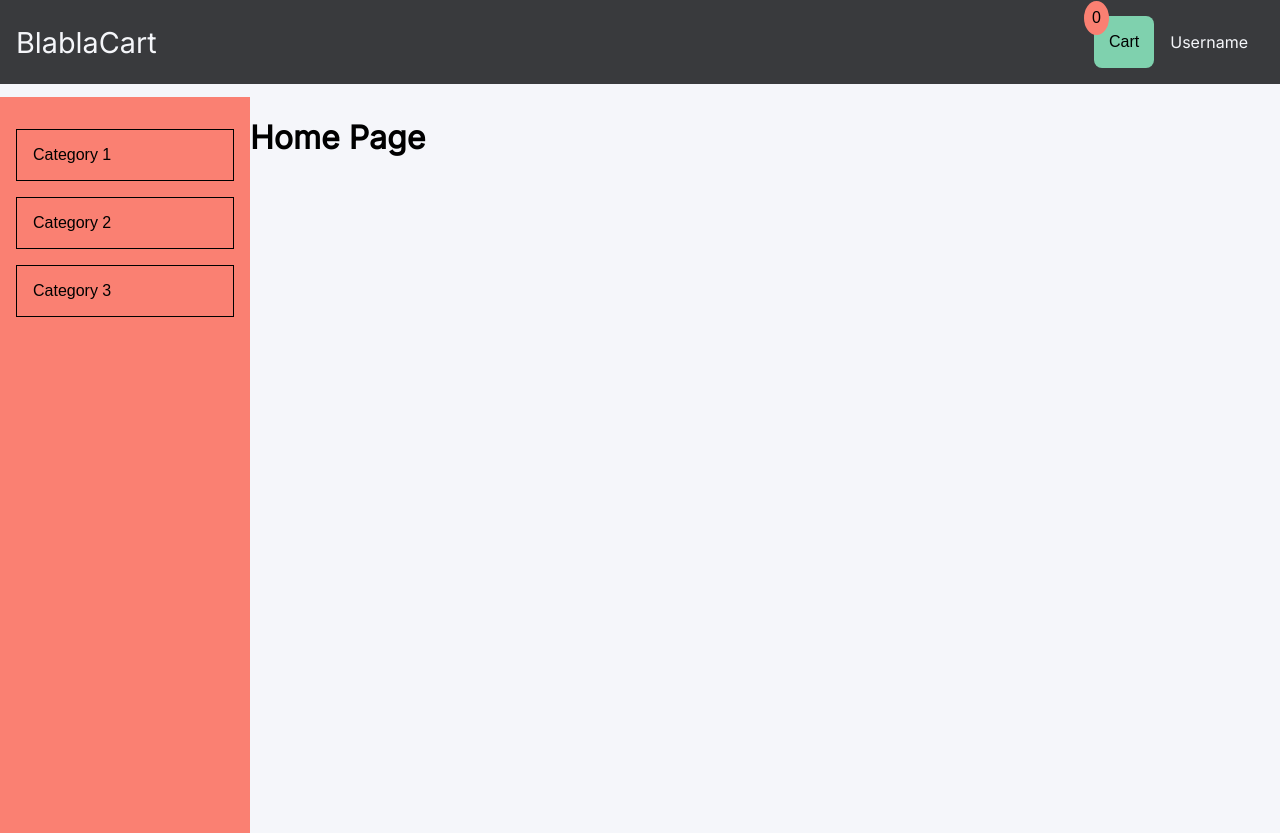
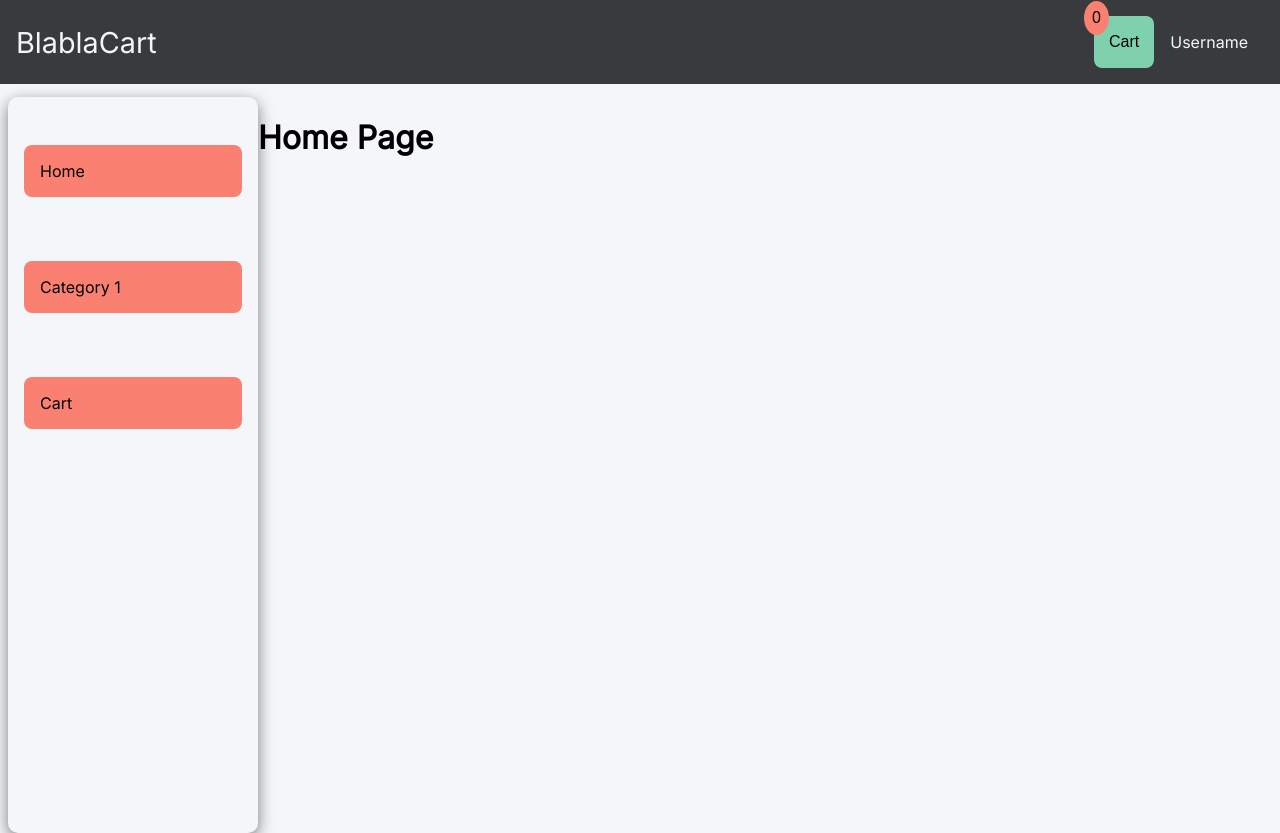
Before and after one commit to ShubhamChavhan09/shopping-cart, a React (Create React App) app: page / in a window 1280 px wide. Built offline with nearby package versions, Linux system fonts and the light colour scheme.

Commit message:
Added links on the sidebar and added styling to it

```diff
--- a/src/components/SideBar/index.js
+++ b/src/components/SideBar/index.js
@@ -6,9 +6,11 @@ const SideBar = () => {
   return (
     <>
       <Side>
-        <LinkItem to="/category01">Category 1</LinkItem>
-        <LinkItem to="/category02">Category 2</LinkItem>
-        <LinkItem to="/category03">Category 3</LinkItem>
+        <LinkItem to="/">Home</LinkItem>
+
+        <LinkItem to="/categories/1">Category 1</LinkItem>
+
+        <LinkItem to="/cart">Cart</LinkItem>
       </Side>
     </>
   );
@@ -17,19 +19,36 @@ const SideBar = () => {
 export default SideBar;
 
 const Side = styled.div`
-  background: salmon;
+  background: #f5f6fa;
+  box-shadow: 0 5px 16px rgba(0, 0, 0, 0.5);
+  border-radius: 10px;
   width: 250px;
   min-height: 92vh;
   display: flex;
+  justify-content: flex-start;
   flex-direction: column;
-  padding: 2rem 1rem;
+  margin-left: 0.5rem;
+  padding: 1rem;
 `;
 
 const LinkItem = styled(Link)`
   text-decoration: none;
   color: black;
-  border: 1px solid;
-  font-family: Sans-serif;
+  // border: 1px solid;
+  background: salmon;
+  border-radius: 8px;
   padding: 1rem;
-  margin-bottom: 1rem;
+  margin: 2rem 0;
 `;
+
+const Div = styled.div`
+  li {
+    margin-bottom: 2.5rem;
+  }
+  p {
+    margin-bottom: 1.5rem;
+    // background: salmon;
+    // border-radius: 8px;
+    // padding: 1rem;
+  }
+`;
```
